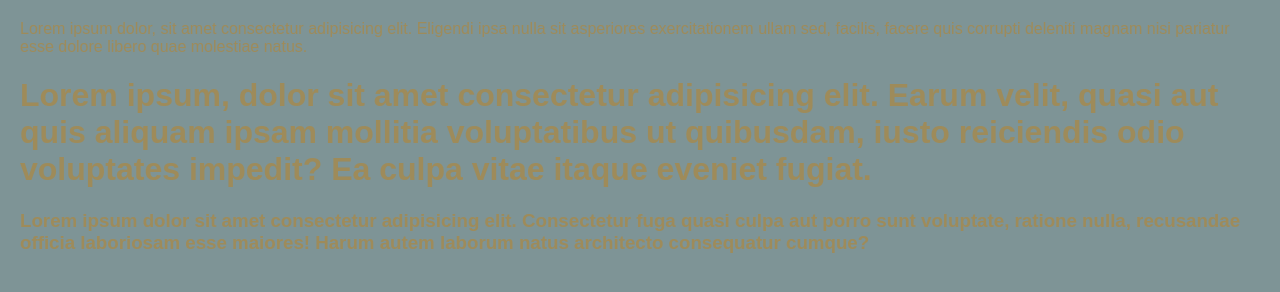
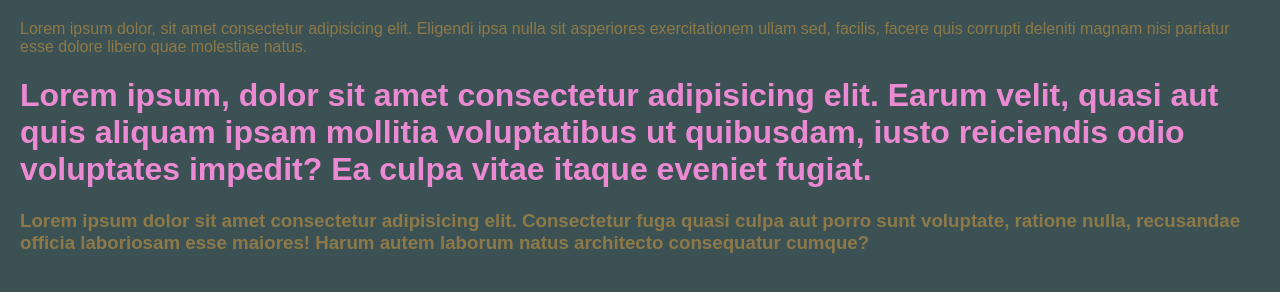
Before and after one commit to silvamarianna778-dot/meuprimeirosite, a plain HTML site: page index.html in a window 1280 px wide. Drawn offline with Linux system fonts and the light colour scheme.

Commit message:
alteração cor do h1

```diff
--- a/index.html
+++ b/index.html
@@ -8,9 +8,13 @@
         body{
             font-family: Arial, sans-serif;
             margin: 20px;
-            background-color:rgb(126, 148, 150);
+            background-color:rgb(60, 81, 83);
            color:#a84b
         }
+        h1{
+         color: rgb(235, 138, 211);
+        }
+
     </style>
 </head>
 <body>
```
